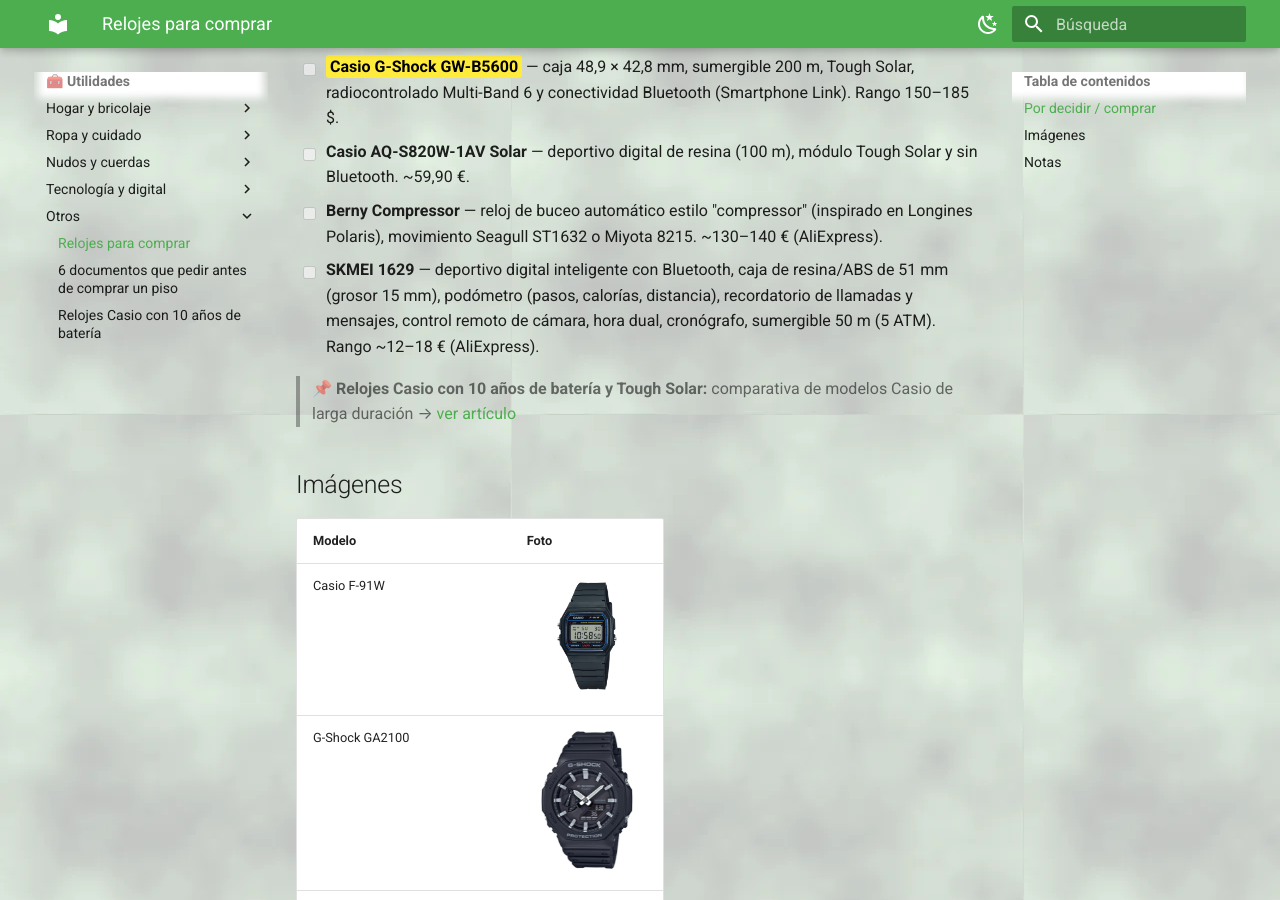
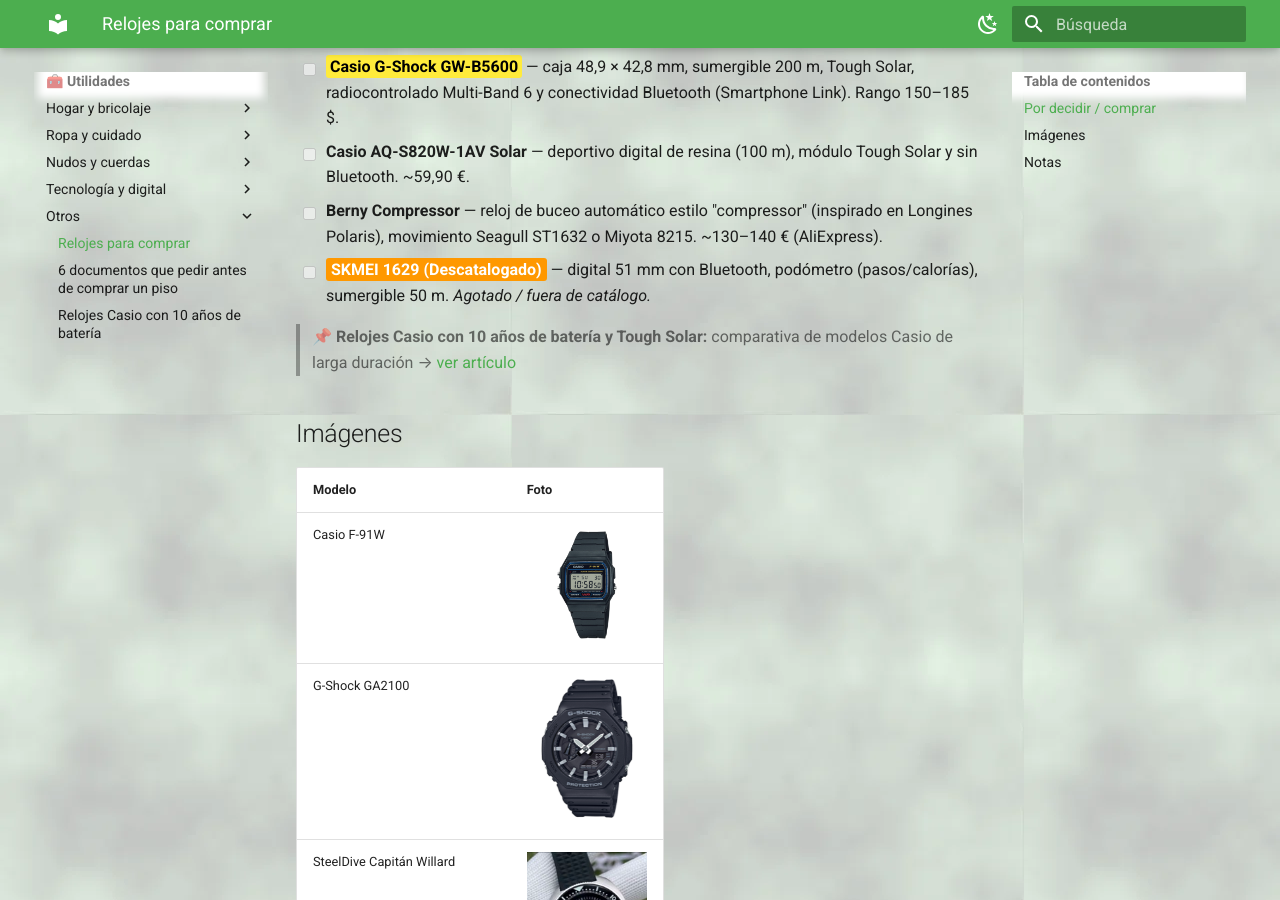
Before and after one commit to mosqueteroweb/Salud, an MkDocs documentation site: the page built from docs/utilidades/relojes-para-comprar.md, in a window 1280 px wide and 900 px high, scrolled down 609 px. Built offline with MkDocs 1.6.1 and Material for MkDocs 9.7.7, drawn with Linux system fonts in a browser that asks for light colours; some of the changed text lies outside the part shown.

Commit message:
docs(utilidades): marcar SKMEI 1629 como descatalogado con fondo naranja y reducir caracteristicas

```diff
--- a/docs/utilidades/relojes-para-comprar.md
+++ b/docs/utilidades/relojes-para-comprar.md
@@ -20,7 +20,7 @@
 - [ ] <mark style="background-color: #ffeb3b; color: #000; padding: 2px 4px; border-radius: 3px; font-weight: bold;">**Casio G-Shock GW-B5600**</mark> — caja 48,9 × 42,8 mm, sumergible 200 m, Tough Solar, radiocontrolado Multi-Band 6 y conectividad Bluetooth (Smartphone Link). Rango 150–185 $.
 - [ ] **Casio AQ-S820W-1AV Solar** — deportivo digital de resina (100 m), módulo Tough Solar y sin Bluetooth. ~59,90 €.
 - [ ] **Berny Compressor** — reloj de buceo automático estilo "compressor" (inspirado en Longines Polaris), movimiento Seagull ST1632 o Miyota 8215. ~130–140 € (AliExpress).
-- [ ] **SKMEI 1629** — deportivo digital inteligente con Bluetooth, caja de resina/ABS de 51 mm (grosor 15 mm), podómetro (pasos, calorías, distancia), recordatorio de llamadas y mensajes, control remoto de cámara, hora dual, cronógrafo, sumergible 50 m (5 ATM). Rango ~12–18 € (AliExpress).
+- [ ] <mark style="background-color: #ff9800; color: #fff; padding: 2px 5px; border-radius: 3px; font-weight: bold;">**SKMEI 1629 (Descatalogado)**</mark> — digital 51 mm con Bluetooth, podómetro (pasos/calorías), sumergible 50 m. *Agotado / fuera de catálogo.*
 
 > 📌 **Relojes Casio con 10 años de batería y Tough Solar:** comparativa de modelos Casio de larga duración → [ver artículo](relojes-casio-10-anos-bateria.md)
 
@@ -37,7 +37,7 @@
 | <mark style="background-color: #ffeb3b; color: #000; padding: 2px 4px; border-radius: 3px; font-weight: bold;">Casio G-Shock GW-B5600</mark> | ![Casio G-Shock GW-B5600](../img/gwb5600-sm.png){ width=120 } |
 | Casio AQ-S820W-1AV Solar | ![Casio AQ-S820W-1AV](../img/aqs820w-sm.png){ width=120 } |
 | Berny Compressor | ![Berny Compressor](../img/berny-sm.png){ width=120 } |
-| SKMEI 1629 | ![SKMEI 1629](../img/skmei1629-sm.png){ width=120 } |
+| <mark style="background-color: #ff9800; color: #fff; padding: 2px 5px; border-radius: 3px; font-weight: bold;">SKMEI 1629 (Descatalogado)</mark> | ![SKMEI 1629](../img/skmei1629-sm.png){ width=120 } |
 
 ## Notas
 
```
